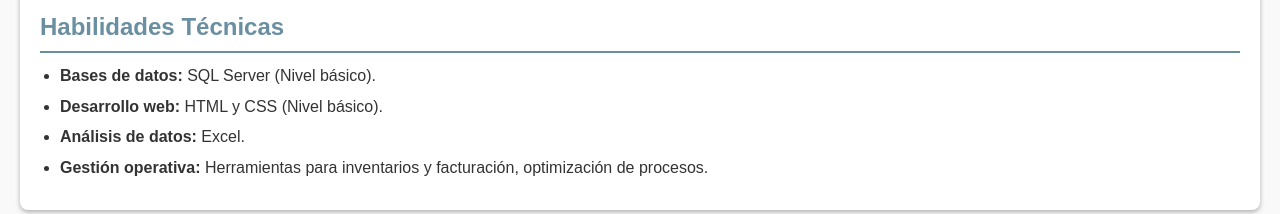
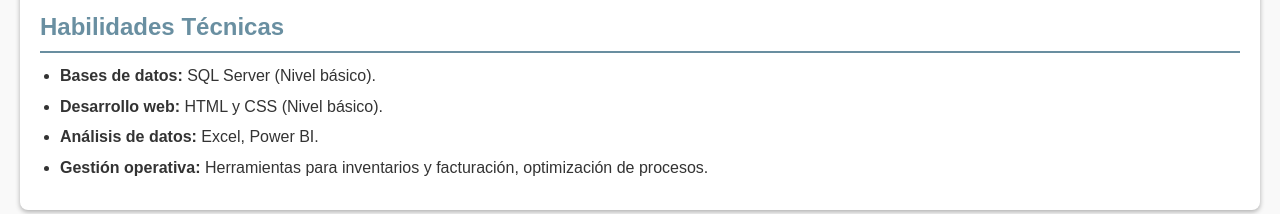
Before and after one commit to Claudia-Ramos82/Mi_CV, a plain HTML site: page index.html in a window 1280 px wide. Shown: the part 1900-2114 px from the top of the page. Drawn offline with Linux system fonts and the light colour scheme.

Commit message:
Update index.html

```diff
--- a/index.html
+++ b/index.html
@@ -87,7 +87,7 @@
             <ul>
                 <li><strong>Bases de datos:</strong> SQL Server (Nivel básico).</li>
                 <li><strong>Desarrollo web:</strong> HTML y CSS (Nivel básico).</li>
-                <li><strong>Análisis de datos:</strong> Excel. </li>
+                <li><strong>Análisis de datos:</strong> Excel, Power BI.</li>
                 <li><strong>Gestión operativa:</strong> Herramientas para inventarios y facturación, optimización de procesos.</li>
             </ul>
         </section>
```
